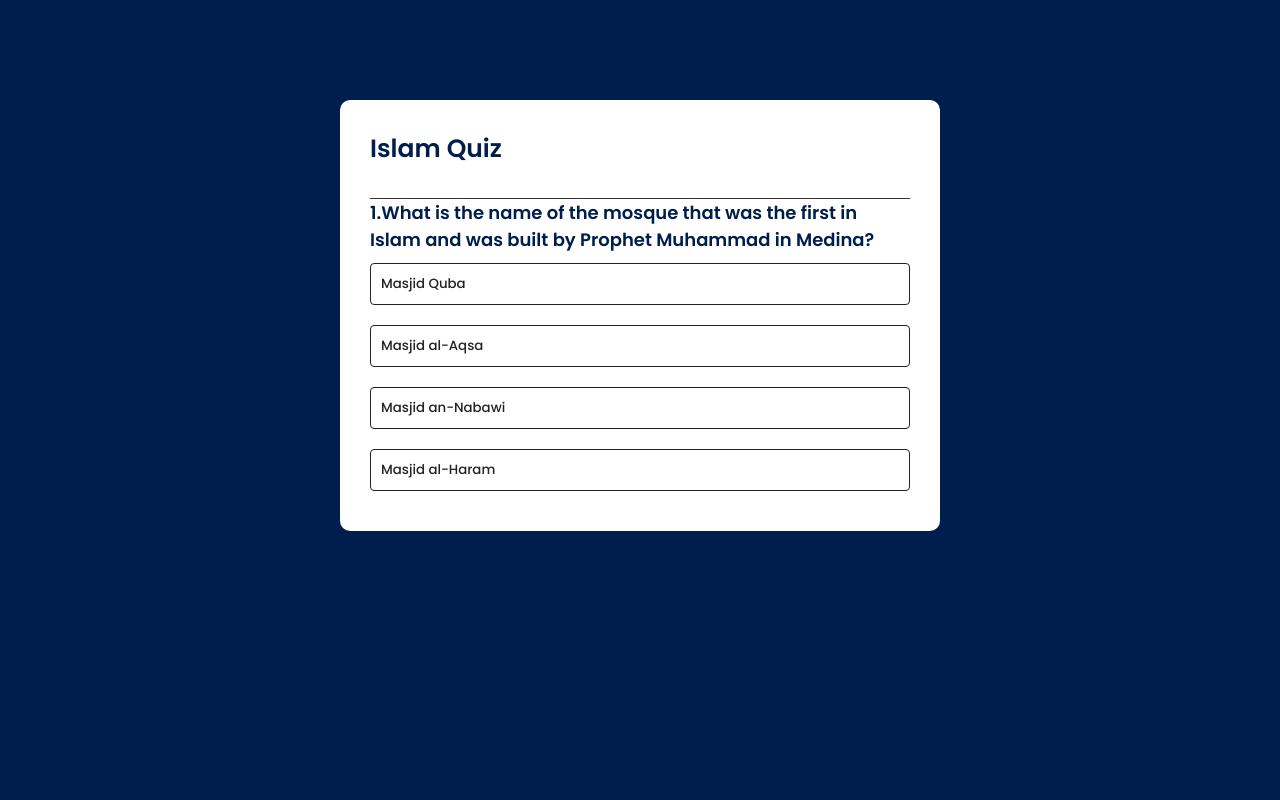
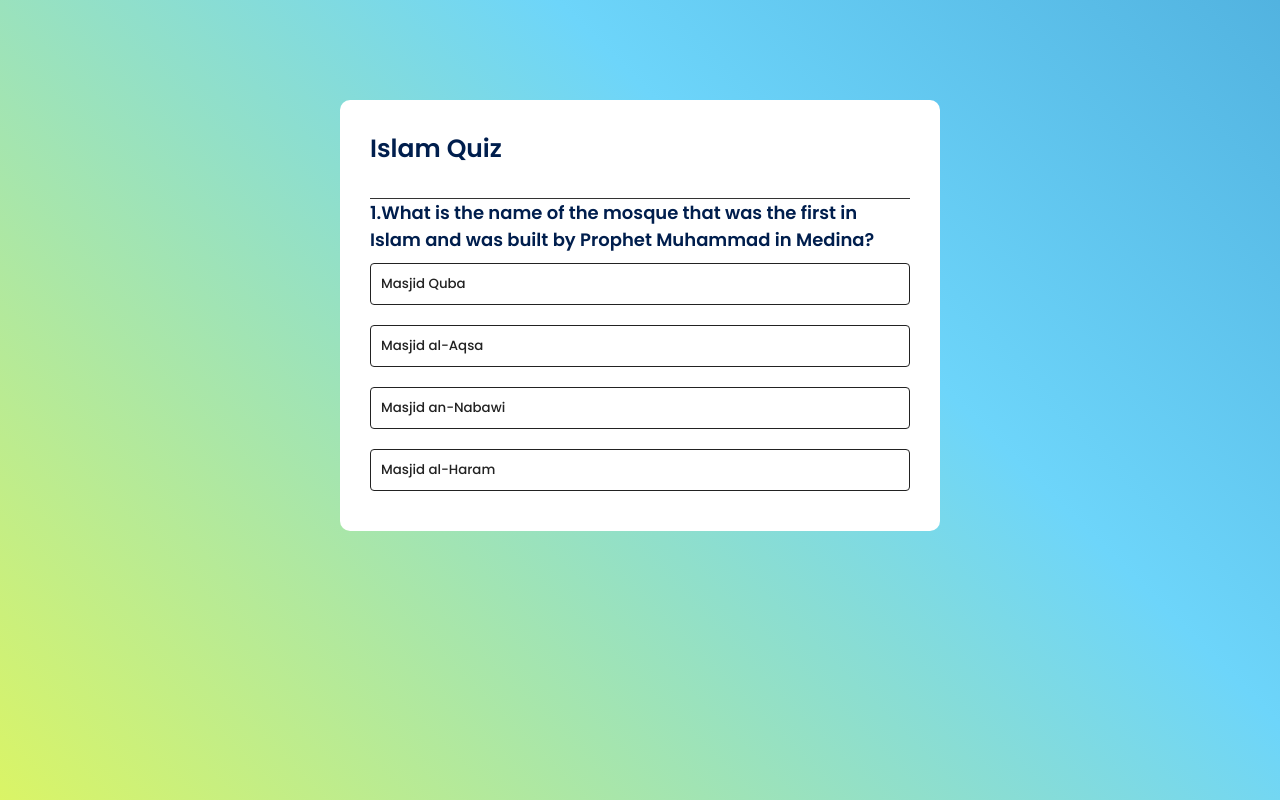
Before and after one commit to Sheikhspeare46/Quiz, a plain HTML site: page index.html in a window 1280 px wide. Drawn offline with Linux system fonts and the light colour scheme.

Commit message:
Update sudoku.css

```diff
--- a/sudoku.css
+++ b/sudoku.css
@@ -83,7 +83,7 @@ body{
 }
 /* Add this CSS for the animated background */
 body {
-    background: linear-gradient(45deg, #64E986, #FFE6E8, #808080, #6DD5FA, #9F000F;
+    background: linear-gradient(45deg, #29b954, #e26944, #ffff34, #6DD5FA, #2980B9);
     background-size: 400% 400%;
     animation: gradientAnimation 15s ease infinite;
 }
```
